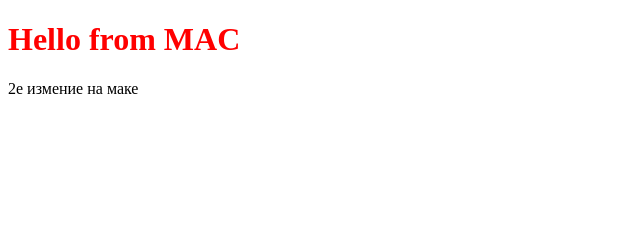
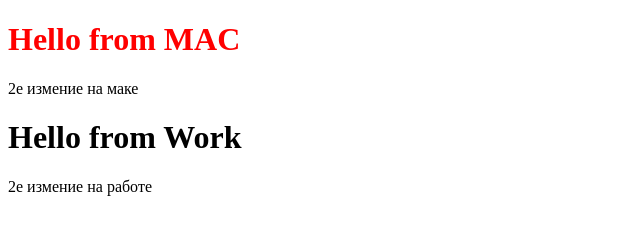
Before and after one commit to justnote-soft-xyz/hellogit, a plain HTML site: page index.html in a window 1280 px wide. Shown: the whole page, without its empty margins (0-640 px from the left). Drawn offline with Linux system fonts and the light colour scheme.

Commit message:
Новая вертка и новый комит на работе

```diff
--- a/index.html
+++ b/index.html
@@ -4,11 +4,16 @@
     <meta charset="UTF-8">
     <title>Hello Git</title>
     <link rel="stylesheet" href="style/mac.css">
+    <link rel="stylesheet" href="style/work.css">
 </head>
 <body>
     <div id="mac">
         <h1>Hello from MAC</h1>
         <p>2е измение на маке</p>
     </div>
+         <div id="work">
+        <h1>Hello from Work</h1>
+        <p>2е измение на работе</p>
+    </div>
 </body>
 </html>
```
